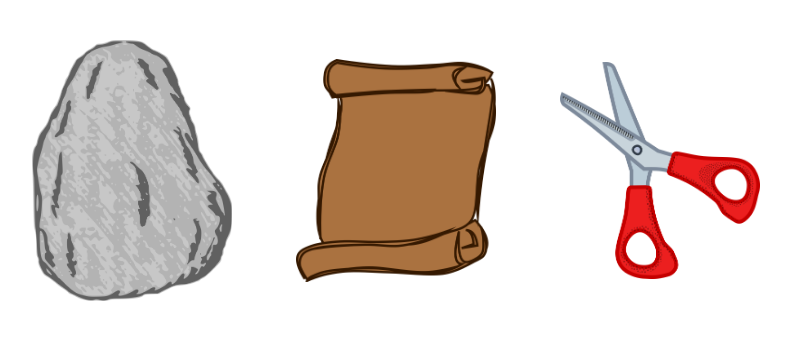
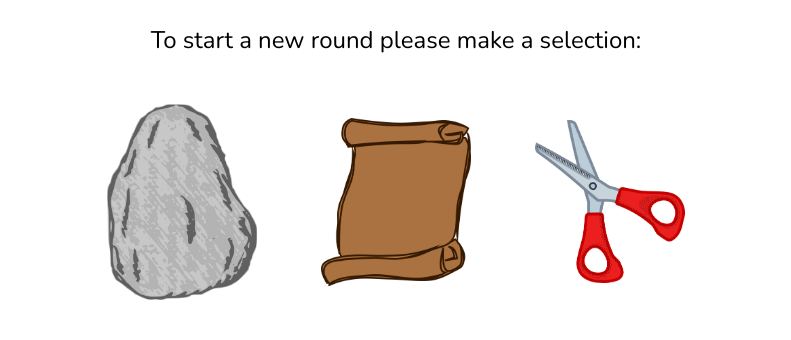
Before and after one commit to impasta237/rock-paper-scissors, a plain HTML site: page index.html in a window 1280 px wide. Shown: the whole page, without its empty margins (244-1035 px from the left). Drawn offline with nearby package versions, Linux system fonts and the light colour scheme.

Commit message:
add player selection message above buttons

```diff
--- a/index.html
+++ b/index.html
@@ -8,6 +8,7 @@
     <link rel="stylesheet" href="style.css">
 </head>
 <body>
+    <div class="player-selection-message">To start a new round please make a selection:</div>
     <div class="player-selection-button-container">
         <button class="player-selection-buttons" id="rock"><img src="images/rock.png"></button>
         <button class="player-selection-buttons" id="paper"><img src="images/paper.png"></button>
--- a/style.css
+++ b/style.css
@@ -1,10 +1,13 @@
+@import url('https://fonts.googleapis.com/css2?family=Inter:wght@100;200;300;400;500;600;700;800;900&family=Nunito:ital,wght@0,200;0,300;0,400;0,500;0,600;0,700;0,800;0,900;0,1000;1,200;1,300;1,400;1,500;1,600;1,700;1,800;1,900;1,1000&display=swap');
+
 body {
     font-size: 16px;
     margin: 0px;
+    font-family: Nunito, Helvetica, sans-serif;
 }
 
 img {
-    width: 200px;
+    width: 150px;
     height: auto;
 }
 
@@ -14,6 +17,14 @@ img {
     justify-content: center;
     gap: 16px;
     margin-top: 16px;
+}
+
+.player-selection-message {
+    font-size: 24px;
+    font-weight: 400;
+    display: flex;
+    justify-content: center;
+    margin: 24px;
 }
 
 #rock, #paper, #scissors {
```
